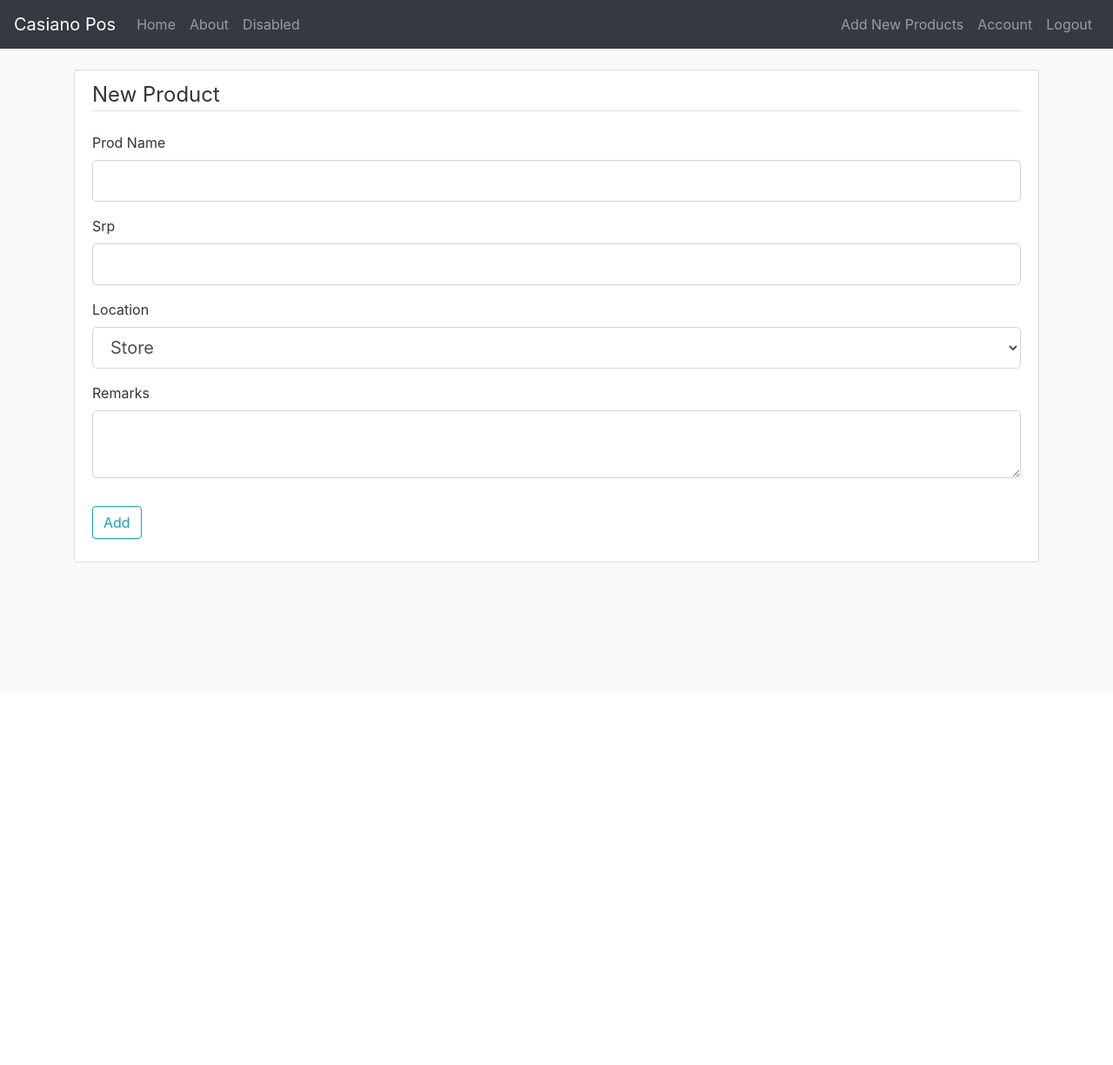
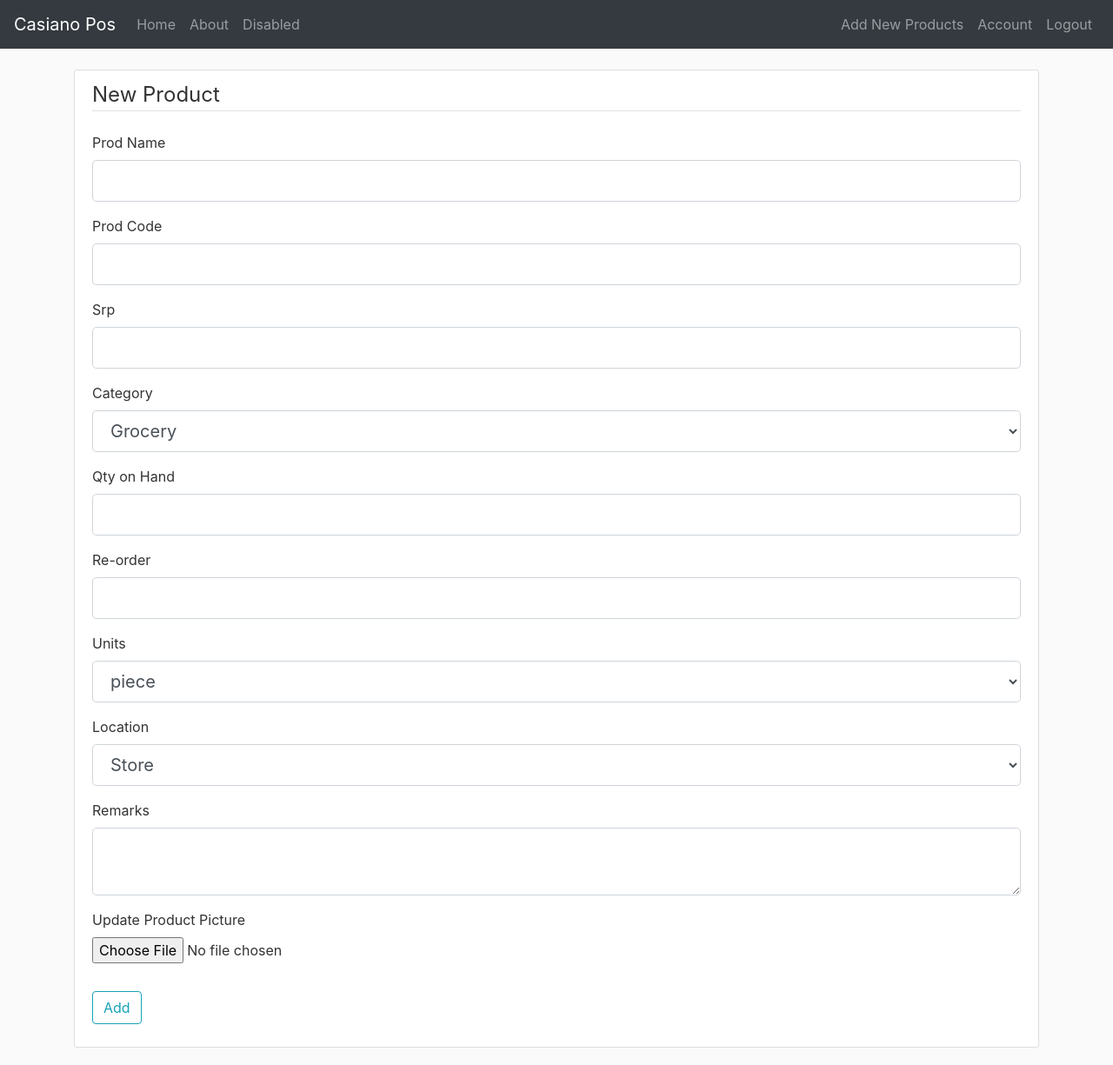
Before and after one commit to alexfiel/Flask_inventory, a Flask app: page /product/new in a window 1280 px wide. Shown: the whole page at 87% size. Before the commit the page ends 647 px from the top, so only its background shows below. Run offline with Flask 2, Linux system fonts and the light colour scheme; the visitor is signed in with stand-in values (Sample User, id 1); some libraries are stand-ins or nearby versions.

Commit message:
updated the models.py added more data, added flask migrate

```diff
--- a/inventory/__init__.py
+++ b/inventory/__init__.py
@@ -2,12 +2,14 @@ from flask import Flask
 from flask_sqlalchemy import SQLAlchemy
 from flask_bcrypt import Bcrypt
 from flask_login import LoginManager
+from flask_migrate import  Migrate
 
 
 app = Flask(__name__)
 app.config['SECRET_KEY'] = 'f62518f03b560013049fe43c83133a1c'
 app.config['SQLALCHEMY_DATABASE_URI'] = 'mysql+pymysql://root:cto154@localhost:3306/inventory'
 db = SQLAlchemy(app)
+migrate = Migrate(app, db)
 bcrypt = Bcrypt(app)
 login_manager = LoginManager(app)
 login_manager.login_view = 'login'
--- a/inventory/forms.py
+++ b/inventory/forms.py
@@ -61,8 +61,15 @@ class UpdateAccountForm(FlaskForm):
 
 
 class ProductForm(FlaskForm):
+    prodcode = StringField('Prod Code', validators=[DataRequired()])
     prodname = StringField('Prod Name', validators=[DataRequired()])
     price = DecimalField('Srp', places=2, validators=[DataRequired()])
-    location = SelectField('Location',choices=[('s', 'Store'),('w', 'Warehouse')], validators=[DataRequired()])
+    category = SelectField('Category', choices=[('g', 'Grocery'), ('e', 'Electrical'), ('h', 'Hardware'),
+                                                ('r', 'Refreshment')], validators=[DataRequired()])
+    qty_onhand = FloatField('Qty on Hand', validators=[DataRequired()])
+    reorder = FloatField('Re-order', validators=[DataRequired()])
+    uom = SelectField('Units', choices=[('pc', 'piece'), ('bx', 'box'), ('k', 'Kilo')])
+    location = SelectField('Location', choices=[('s', 'Store'), ('w', 'Warehouse')], validators=[DataRequired()])
     remarks = TextAreaField('Remarks')
+    prod_image = FileField('Update Product Picture', validators=[FileAllowed(['jpg', 'png'])])
     submit = SubmitField('Add')
--- a/inventory/models.py
+++ b/inventory/models.py
@@ -22,9 +22,15 @@ class User(db.Model, UserMixin):
 
 class Product(db.Model):
     id = db.Column(db.Integer, primary_key=True)
+    prodcode = db.Column(db.String(50), unique=True, nullable=False,)
     prodname = db.Column(db.String(50), nullable=False)
+    category = db.Column(db.String(50), nullable=False)
+    uom = db.Column(db.String(20), nullable=False)
     price = db.Column(db.Float, nullable=False)
-    location = db.Column(db.String(50), nullable=False)
+    location = db.Column(db.String(50), nullable=True, default='product.jpg')
+    prod_image = db.Column(db.String(20), nullable=True)
+    re_order = db.Column(db.Float, nullable=False)
+    qty_onhand = db.Column(db.Float, nullable=False)
     date_posted = db.Column(db.DateTime, nullable=False, default=datetime.utcnow)
     remarks = db.Column(db.Text, nullable=True)
     user_id = db.Column(db.Integer, db.ForeignKey('user.id'), nullable=False)
--- a/inventory/routes.py
+++ b/inventory/routes.py
@@ -98,7 +98,12 @@ def new_product():
     form = ProductForm()
     if form.validate_on_submit():
         product = Product(prodname=form.prodname.data,
+                          prodcode=form.prodcode.data,
                           price=form.price.data,
+                          category=form.category.data,
+                          qty_onhand=form.qty_onhand.data,
+                          uom=form.uom.data,
+                          re_order=form.reorder.data,
                           location=form.location.data,
                           remarks=form.remarks.data,
                           author=current_user)
@@ -126,15 +131,25 @@ def update_product(prod_id):
     form = ProductForm()
     if form.validate_on_submit():
         product.prodname = form.prodname.data
+        product.prodcode = form.prodcode.data
         product.price = form.price.data
+        product.category = form.category.data
+        product.qty_onhand = form.qty_onhand.data
+        product.re_order = form.reorder.data
+        product.uom = form.uom.data
         product.location = form.location.data
         product.remarks = form.remarks.data
         db.session.commit()
         flash('Your product has been updated!', 'success')
         return redirect(url_for('product', prod_id=prod_id))
     elif request.method == 'GET':
+        form.prodcode.data = product.prodcode
         form.prodname.data = product.prodname
         form.price.data = product.price
+        form.category.data = product.category
+        form.qty_onhand.data = product.qty_onhand
+        form.reorder.data = product.re_order
+        form.uom.data = product.uom
         form.location.data = product.location
         form.remarks.data = product.remarks
     return render_template('new_product.html', title='Update Product',
--- a/inventory/templates/home.html
+++ b/inventory/templates/home.html
@@ -15,6 +15,7 @@
                             </div>
                             <div class="card-body">
                                 <h1 class="card-title pricing-card-title">{{ product.price }}</h1>
+                                <h3 class="card-text">Product Code:{{ product.prodcode }}</h3>
                                 <p class="card-text">Posted by:{{ product.author.username }} Date Posted:{{ product.date_posted.strftime('%Y-%m-%d') }}</p>
                             </div>
                         </div>
--- a/inventory/templates/new_product.html
+++ b/inventory/templates/new_product.html
@@ -20,6 +20,20 @@
                     {% endif %}
                 </div>
                 <div class="form-group">
+                    {{ form.prodcode.label(class="form-control-label") }}
+                    {% if form.prodcode.errors %}
+                        {{ form.prodcode(class="form-control form-control-lg is-invalid") }}
+                        <div class="invalid-feedback">
+                            {% for error in form.prodcode.errors %}
+                                <span>{{ error }}</span>
+                            {% endfor %}
+                        </div>
+                    {% else %}
+                        {{ form.prodcode(class="form-control form-control-lg") }}
+                    {% endif %}
+                </div>
+
+                <div class="form-group">
                     {{ form.price.label(class="form-control-label") }}
                     {% if form.price.errors %}
                         {{ form.price(class="form-control form-control-lg is-invalid") }}
@@ -32,6 +46,59 @@
                         {{ form.price(class="form-control form-control-lg") }}
                     {% endif %}
                 </div>
+                <div class="form-group">
+                    {{ form.category.label(class="form-control-label") }}
+                    {% if form.category.errors %}
+                        {{ form.category(class="form-control form-control-lg is-invalid") }}
+                        <div class="invalid-feedback">
+                            {% for error in form.category.errors %}
+                                <span>{{ error }}</span>
+                            {% endfor %}
+                        </div>
+                    {% else %}
+                        {{ form.category(class="form-control form-control-lg") }}
+                    {% endif %}
+                </div>
+                <div class="form-group">
+                    {{ form.qty_onhand.label(class="form-control-label") }}
+                    {% if form.qty_onhand.errors %}
+                        {{ form.qty_onhand(class="form-control form-control-lg is-invalid") }}
+                        <div class="invalid-feedback">
+                            {% for error in form.qty_onhand.errors %}
+                                <span>{{ error }}</span>
+                            {% endfor %}
+                        </div>
+                    {% else %}
+                        {{ form.qty_onhand(class="form-control form-control-lg") }}
+                    {% endif %}
+                </div>
+                <div class="form-group">
+                    {{ form.reorder.label(class="form-control-label") }}
+                    {% if form.reorder.errors %}
+                        {{ form.reorder(class="form-control form-control-lg is-invalid") }}
+                        <div class="invalid-feedback">
+                            {% for error in form.reorder.errors %}
+                                <span>{{ error }}</span>
+                            {% endfor %}
+                        </div>
+                    {% else %}
+                        {{ form.reorder(class="form-control form-control-lg") }}
+                    {% endif %}
+                </div>
+                <div class="form-group">
+                    {{ form.uom.label(class="form-control-label") }}
+                    {% if form.uom.errors %}
+                        {{ form.uom(class="form-control form-control-lg is-invalid") }}
+                        <div class="invalid-feedback">
+                            {% for error in form.uom.errors %}
+                                <span>{{ error }}</span>
+                            {% endfor %}
+                        </div>
+                    {% else %}
+                        {{ form.uom(class="form-control form-control-lg") }}
+                    {% endif %}
+                </div>
+
                 <div class="form-group">
                     {{ form.location.label(class="form-control-label") }}
                     {% if form.location.errors %}
@@ -58,6 +125,15 @@
                         {{ form.remarks(class="form-control form-control-lg") }}
                     {% endif %}
                 </div>
+                <div class="form-group">
+                    {{ form.prod_image.label() }}
+                    {{ form.prod_image(class="form-control-file") }}
+                    {% if form.prod_image.errors %}
+                        {% for error in form.prod_image.errors %}
+                            <span class="text-danger">{{ error }}</span></br>
+                        {% endfor %}
+                    {% endif %}
+                </div>
             </fieldset>
             <div class="form-group">
                 {{ form.submit(class="btn btn-outline-info") }}
```
